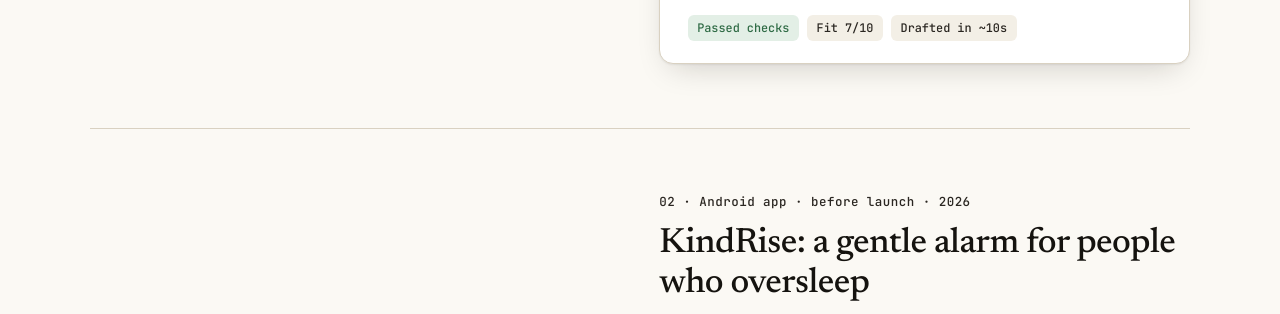
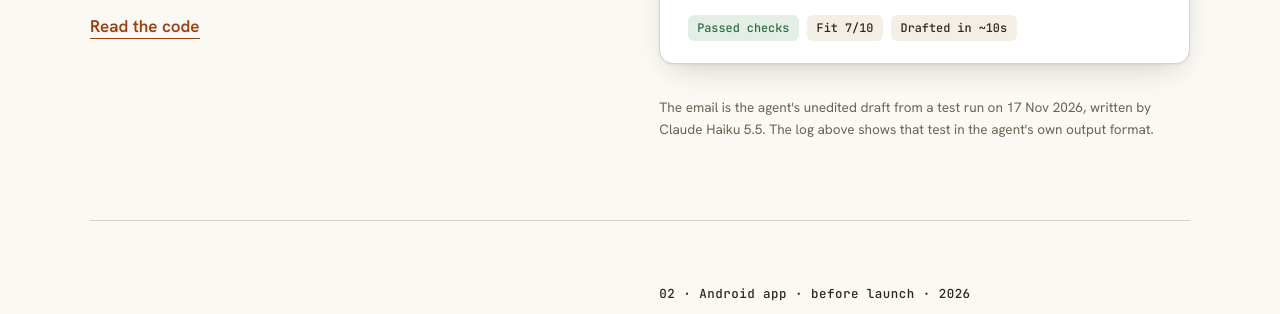
Before and after one commit to At0591/portfolio, a plain HTML site: page index.html in a window 1280 px wide. Shown: the part 2039-2353 px from the top of the page. Drawn offline with Linux system fonts and the light colour scheme.

Commit message:
Show the sales agent sample email is real output
A caption under the sample email and log says what they are: the agent's unedited Claude Haiku 5.5 draft from the 17 Nov 2026 test run, and that test in the agent's own log format.

Co-Authored-By: Claude Opus 5.5 <noreply@anthropic.com>

```diff
--- a/index.html
+++ b/index.html
@@ -108,6 +108,7 @@
             <figcaption><span class="tag tag-ok">Passed checks</span><span class="tag">Fit 7/10</span><span class="tag">Drafted in ~10s</span></figcaption>
           </figure>
           <!-- vale on -->
+          <p class="caption">The email is the agent's unedited draft from a test run on 17 Nov 2026, written by Claude Haiku 5.5. The log above shows that test in the agent's own output format.</p>
         </div>
       </article>
 
```
